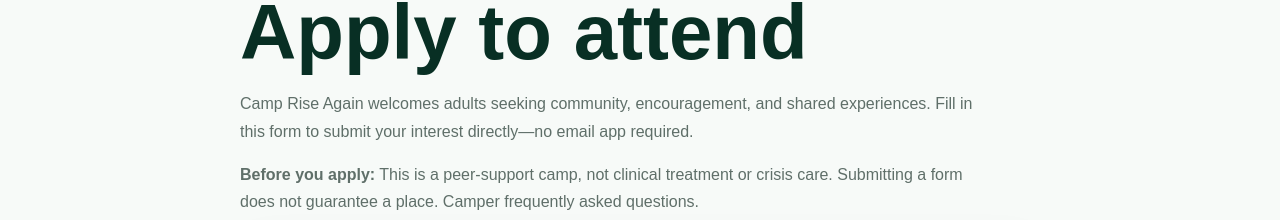
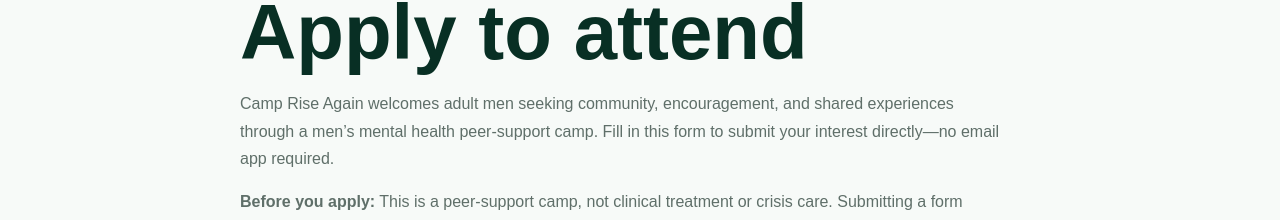
Before and after one commit to zanibethel/CampRiseAgain, a Next.js app: page /apply in a window 1280 px wide. Shown: the part 164-384 px from the top of the page. Built offline with nearby package versions, Linux system fonts and the light colour scheme; no server answers; the database is empty.

Commit message:
Clarify camper application is for a men's mental health camp

```diff
--- a/app/apply/page.tsx
+++ b/app/apply/page.tsx
@@ -5,7 +5,7 @@ import SiteHeader from "@/components/SiteHeader";
  export default function ApplyPage() {
  return <><SiteHeader/><main className="form-wrap">
  <div className="eyebrow">Camper intake</div><h1>Apply to attend</h1>
- <p className="section-copy">Camp Rise Again welcomes adults seeking community, encouragement, and shared experiences. Fill in this form to submit your interest directly—no email app required.</p>
+ <p className="section-copy">Camp Rise Again welcomes adult men seeking community, encouragement, and shared experiences through a men’s mental health peer-support camp. Fill in this form to submit your interest directly—no email app required.</p>
  <p className="section-copy"><strong>Before you apply:</strong> This is a peer-support camp, not clinical treatment or crisis care. Submitting a form does not guarantee a place. <Link href="/faq/campers">Camper frequently asked questions</Link>.</p>
  <CampSubmissionForm kind="camper"/>
  </main></>;
```
